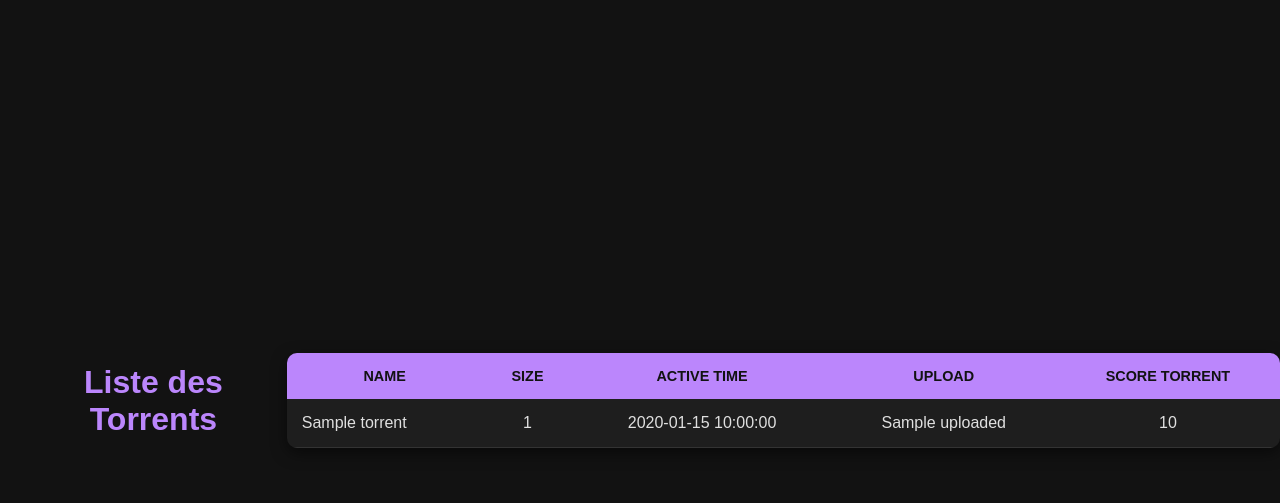
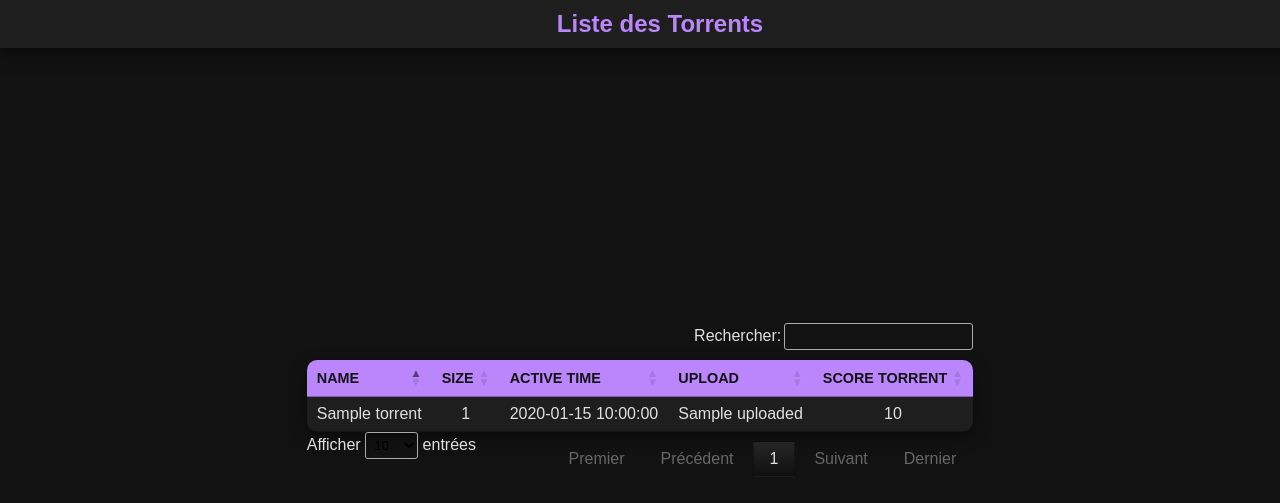
Before and after one commit to Remag29/GraphicTorrents, a Flask app: template app/templates/index.html in a window 1280 px wide. Shown: the top 503 px of the page. Run offline with Flask 3, Linux system fonts and the light colour scheme; the template is opened without the code that fills it: most values are stand-ins (such as "Sample title", 1, 10 or a date in 2020); some libraries are stand-ins or nearby versions.

Commit message:
Update the main page style - Table is now by odered - Title is on top

```diff
--- a/app/static/css/style.css
+++ b/app/static/css/style.css
@@ -19,12 +19,30 @@
     color: #bb86fc;
 }
 
+/* Header Bar Styles */
+.header-bar {
+    width: 100%;
+    background-color: #1e1e1e;
+    padding: 10px 20px;
+    box-shadow: 0 5px 15px rgba(0, 0, 0, 0.5);
+    position: fixed;
+    top: 0;
+    left: 0;
+    z-index: 1000;
+}
+
+.header-bar h1 {
+    margin: 0;
+    color: #bb86fc;
+    font-size: 1.5em;
+}
+
 /* Table Styles */
 table {
     width: 80%;
     max-width: 1000px;
     border-collapse: collapse;
-    margin: 20px auto;
+    margin: 80px auto 20px auto; /* Adjust margin to account for header bar */
     box-shadow: 0 5px 15px rgba(0, 0, 0, 0.5);
     background-color: #1e1e1e;
     border-radius: 10px;
@@ -95,3 +113,44 @@
         text-transform: uppercase;
     }
 }
+
+/* DataTables Styles */
+.dataTables_wrapper .dataTables_filter {
+    float: right;
+    text-align: right;
+    margin-bottom: 10px;
+}
+
+.dataTables_wrapper .dataTables_length {
+    float: left;
+    margin-bottom: 10px;
+}
+
+.dataTables_wrapper .dataTables_info {
+    float: left;
+    margin-top: 5px;
+}
+
+.dataTables_wrapper .dataTables_paginate {
+    float: right;
+    margin-top: 5px;
+}
+
+.dataTables_wrapper .dataTables_paginate .paginate_button {
+    padding: 5px 10px;
+    margin-left: 5px;
+    background-color: #bb86fc;
+    color: #121212;
+    border: none;
+    border-radius: 5px;
+    cursor: pointer;
+}
+
+.dataTables_wrapper .dataTables_paginate .paginate_button:hover {
+    background-color: #9a67ea;
+}
+
+.dataTables_wrapper .dataTables_paginate .paginate_button.current {
+    background-color: #7b4dff;
+    color: #fff;
+}
--- a/app/templates/index.html
+++ b/app/templates/index.html
@@ -4,9 +4,14 @@
     <meta charset="utf-8">
     <title>Mon Application</title>
     <link rel="stylesheet" href="{{ url_for('static', filename='css/style.css') }}">
+    <link rel="stylesheet" type="text/css" href="https://cdn.datatables.net/1.11.5/css/jquery.dataTables.css">
+    <script type="text/javascript" charset="utf8" src="https://code.jquery.com/jquery-3.5.1.js"></script>
+    <script type="text/javascript" charset="utf8" src="https://cdn.datatables.net/1.11.5/js/jquery.dataTables.js"></script>
 </head>
 <body>
-<h1>Liste des Torrents</h1>
+<div class="header-bar">
+    <h1>Liste des Torrents</h1>
+</div>
 <table>
     <thead>
     <tr>
@@ -14,7 +19,7 @@
         <th>Size</th>
         <th>Active time</th>
         <th>Upload</th>
-        <th>Score Torrent</th> <!-- Nouvelle colonne -->
+        <th>Score Torrent</th>
     </tr>
     </thead>
     <tbody>
@@ -24,10 +29,29 @@
         <td>{{ torrent.size }}</td>
         <td>{{ torrent.time_active }}</td>
         <td>{{ torrent.uploaded }}</td>
-        <td>{{ torrent.score_torrent }}</td> <!-- Affichage du score -->
+        <td>{{ torrent.score_torrent }}</td>
     </tr>
     {% endfor %}
     </tbody>
 </table>
+<script>
+    $(document).ready(function () {
+        $('table').DataTable({
+            "dom": '<"top"f>rt<"bottom"lp><"clear">',
+            "pagingType": "full_numbers",
+            "language": {
+                "search": "Rechercher:",
+                "lengthMenu": "Afficher _MENU_ entrées",
+                "info": "Affichage de _START_ à _END_ sur _TOTAL_ entrées",
+                "paginate": {
+                    "first": "Premier",
+                    "last": "Dernier",
+                    "next": "Suivant",
+                    "previous": "Précédent"
+                }
+            }
+        });
+    });
+</script>
 </body>
 </html>
```
Also changed, not shown: docker-compose.yaml (+4 -4 lines).
